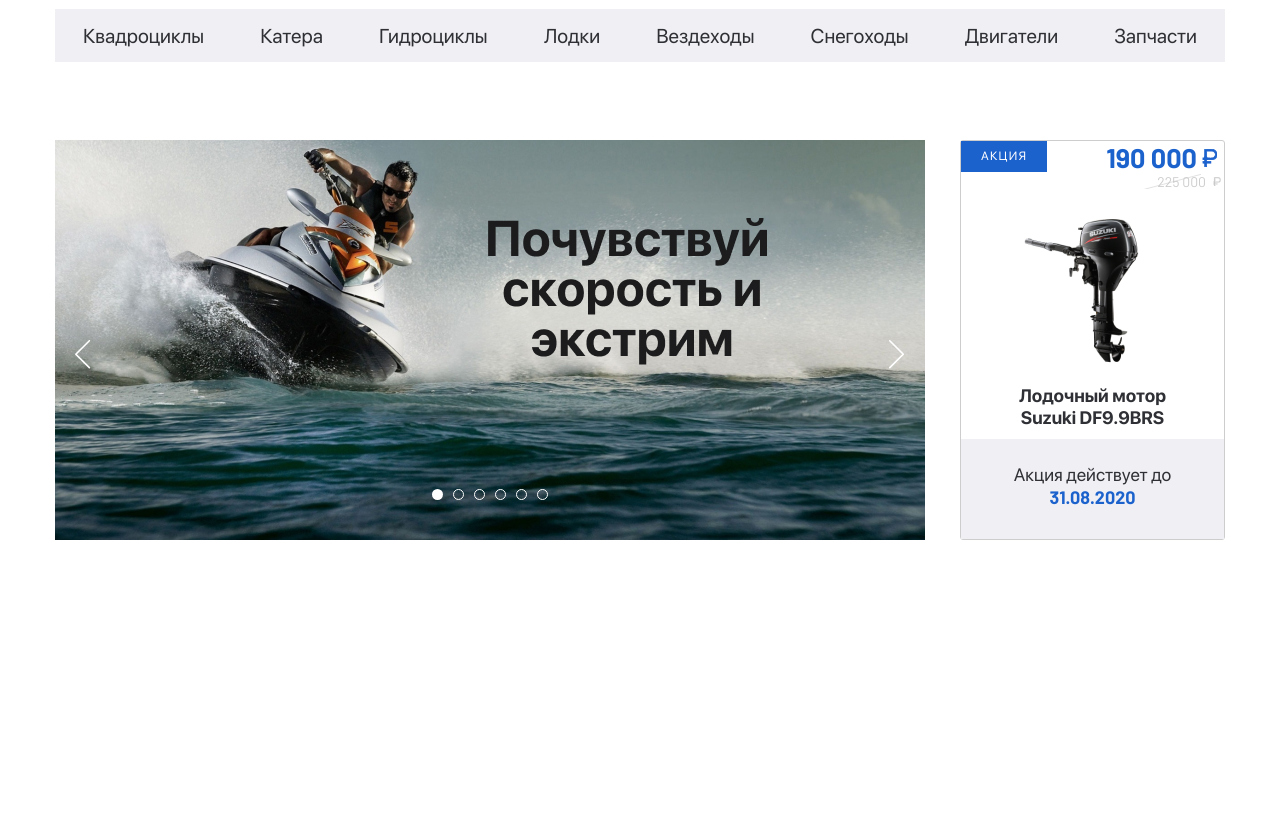
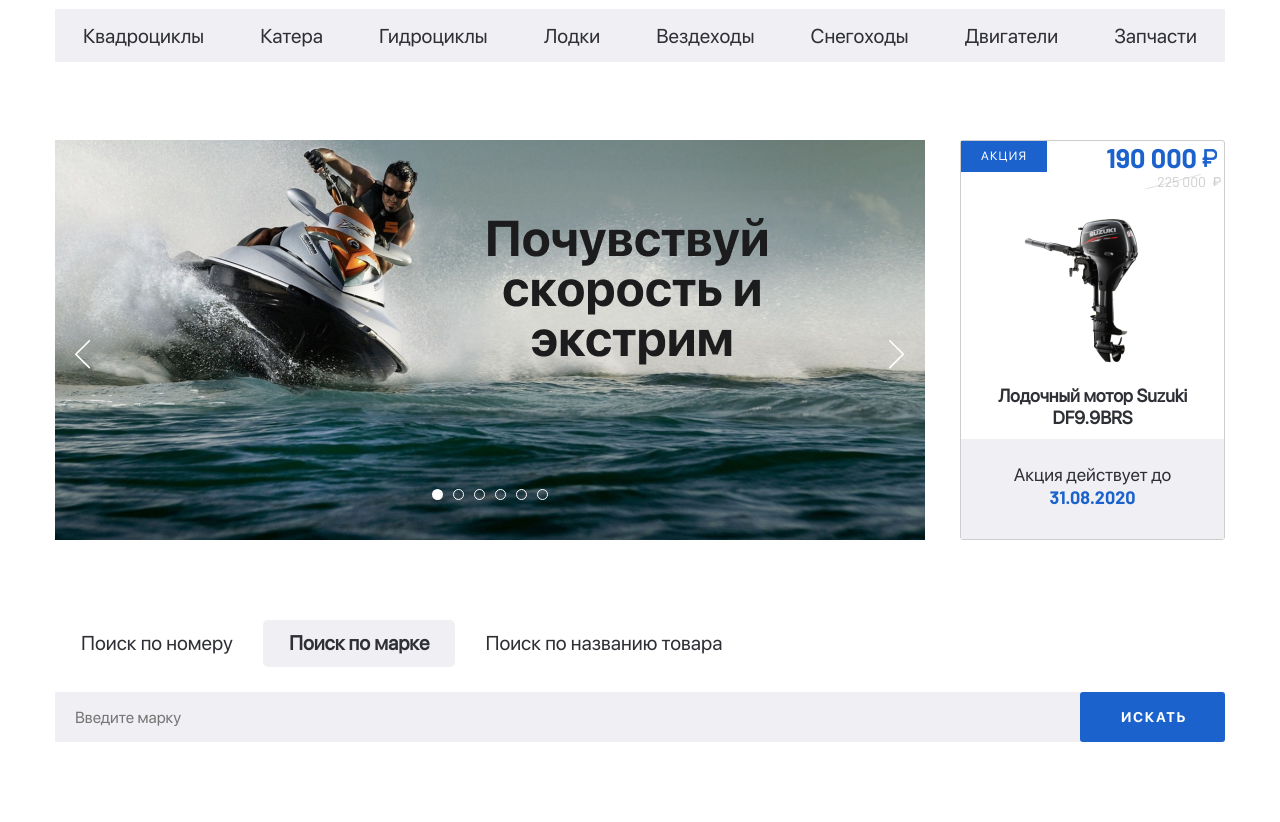
Before and after one commit to AntiHero/OnlineShop, a website: page index.html in a window 1280 px wide. Shown: the part 113-935 px from the top of the page. Before the commit the page ends 800 px from the top, so only its background shows below. Drawn offline with nearby package versions, Linux system fonts and the light colour scheme.

Commit message:
feat: add search section/logic/styles

```diff
--- a/css/fonts.css
+++ b/css/fonts.css
@@ -1,7 +1,7 @@
 @import url('https://fonts.googleapis.com/css2?family=Barlow:wght@400;700&display=swap');
 
 @font-face {
-  font-family: 'SFProDisplay';
+  font-family: 'SFProDisplay-Bold';
   src: url('../fonts/SFProDisplay-Bold.woff2') format('woff2'),
     url('../fonts/SFProDisplay-Bold.woff') format('woff');
   font-weight: 700;
@@ -10,7 +10,7 @@
 }
 
 @font-face {
-  font-family: 'SFProDisplay';
+  font-family: 'SFProDisplay-Medium';
   src: url('../fonts/SFProDisplay-Medium.woff2') format('woff2'),
     url('../fonts/SFProDisplay-Medium.woff') format('woff');
   font-weight: 500;
@@ -28,7 +28,7 @@
 }
 
 @font-face {
-  font-family: 'SFProDisplay';
+  font-family: 'SFProDisplay-Semibold';
   src: url('../fonts/SFProDisplay-Semibold.woff2') format('woff2'),
     url('../fonts/SFProDisplay-Semibold.woff') format('woff');
   font-weight: 600;
--- a/css/header.css
+++ b/css/header.css
@@ -46,7 +46,7 @@
   width: 30px;
   height: 30px;
   left: 0;
-  bottom: -5px;
+  bottom: 1px;
 }
 
 .cart-items {
--- /dev/null
+++ b/css/search-section.css
@@ -0,0 +1,55 @@
+.search__tabs {
+  margin-bottom: 25px;
+}
+
+.search__tabs-item {
+  padding: 11px 26px 12px;
+}
+
+.search__tabs-item--active {
+  border-radius: 5px;
+  background-color: var(--light-gray-color);
+  font-weight: 700;
+  transition: all 0.2s;
+}
+
+.search__content-item {
+  display: none;
+}
+
+.search__content-item--active {
+  display: block;
+}
+
+.search__content-form {
+  display: flex;
+}
+
+.search__content-btn {
+  font-family: 'SFProDisplay-Bold', sans-serif;
+  font-weight: 700;
+  font-size: 14px;
+  line-height: 17px;
+  letter-spacing: 0.12em;
+  text-transform: uppercase;
+  width: 145px;
+  height: 50px;
+  background: #1c62cd;
+  border-radius: 3px;
+  color: var(--white-color);
+  border: none;
+  padding: 17px 41px;
+  margin-left: -3px;
+}
+
+.search__content-input {
+  padding: 15px 20px;
+  width: 100%;
+  height: 50px;
+  font-size: 16px;
+  line-height: 19px;
+  font-weight: 400;
+  border: none;
+  background-color: var(--light-gray-color);
+  outline: none;
+}
--- a/css/style.css
+++ b/css/style.css
@@ -1,6 +1,7 @@
 @import './header.css';
+@import './custom_slick.css';
 @import './banner-section.css';
-@import './custom_slick.css';
+@import './search-section.css';
 @import './fonts.css';
 
 :root {
@@ -31,6 +32,7 @@ a {
   text-decoration: none;
   color: inherit;
   outline: none;
+  display: inline-block;
 }
 
 p {
@@ -67,3 +69,7 @@ body {
   padding: 0 15px;
   margin: 0 auto;
 }
+
+.page-section {
+  margin-bottom: 80px;
+}
--- a/index.html
+++ b/index.html
@@ -82,7 +82,7 @@
         </ul>
       </div>
     </header>
-    <section class="banner-section">
+    <section class="banner-section page-section">
       <div class="container">
         <div class="banner-section__inner">
           <div class="banner-section__slider">
@@ -150,6 +150,62 @@
         </div>
       </div>
     </section>
+    <section class="search page-section">
+      <div class="container">
+        <div class="search__inner">
+          <div class="search__tabs">
+            <a class="search__tabs-item" href="#tab-1">Поиск по номеру</a>
+            <a class="search__tabs-item search__tabs-item--active" href="#tab-2"
+              >Поиск по марке</a
+            >
+            <a class="search__tabs-item" href="#tab-3"
+              >Поиск по названию товара</a
+            >
+          </div>
+          <div class="search__content">
+            <div id="tab-1" class="search__content-item">
+              <form action="" class="search__content-form">
+                <input
+                  class="search__content-input"
+                  type="text"
+                  placeholder="Введите номер"
+                />
+                <button class="search__content-btn" type="submit">
+                  искать
+                </button>
+              </form>
+            </div>
+            <div
+              id="tab-2"
+              class="search__content-item search__content-item--active"
+            >
+              <form action="" class="search__content-form">
+                <input
+                  class="search__content-input"
+                  type="text"
+                  placeholder="Введите марку"
+                />
+                <button class="search__content-btn" type="submit">
+                  искать
+                </button>
+              </form>
+            </div>
+            <div id="tab-3" class="search__content-item">
+              <form action="" class="search__content-form">
+                <input
+                  class="search__content-input"
+                  type="text"
+                  placeholder="Введите название товара"
+                />
+                <button class="search__content-btn" type="submit">
+                  искать
+                </button>
+              </form>
+            </div>
+          </div>
+        </div>
+      </div>
+    </section>
     <script
       src="https://code.jquery.com/jquery-3.5.1.min.js"
       integrity="sha256-9/aliU8dGd2tb6OSsuzixeV4y/faTqgFtohetphbbj0="
--- a/js/index.js
+++ b/js/index.js
@@ -1,14 +1,32 @@
+function tabClickHandler(e) {
+  e.preventDefault();
+
+  $('.search__tabs-item').removeClass('search__tabs-item--active');
+  $('.search__content-item').removeClass('search__content-item--active');
+
+  $(this).addClass('search__tabs-item--active');
+
+  $($(this).attr('href')).addClass('search__content-item--active');
+}
+
 $(() => {
   $('.banner-section__slider').slick({
     dots: true,
-    prevArrow: `<button
-    class="banner-section__slider-slick-btn banner-section__slider-slick-btn--prev">
-    <img src="images/arrow-left.svg" alt="">
-    </button>`,
-    nextArrow: `<button
-    class="banner-section__slider-slick-btn banner-section__slider-slick-btn--next">
-    <img src="images/arrow-right.svg" alt="">
+    prevArrow: `
+    <button
+      class="banner-section__slider-slick-btn banner-section__slider-slick-btn--prev"
+    >
+      <img src="images/arrow-left.svg" alt="">
+    </button>
+    `,
+    nextArrow: `
+    <button
+      class="banner-section__slider-slick-btn banner-section__slider-slick-btn--next"
+    >
+      <img src="images/arrow-right.svg" alt="">
     </button>
     `,
   });
+
+  $('.search__tabs-item').on('click', tabClickHandler);
 });
```
